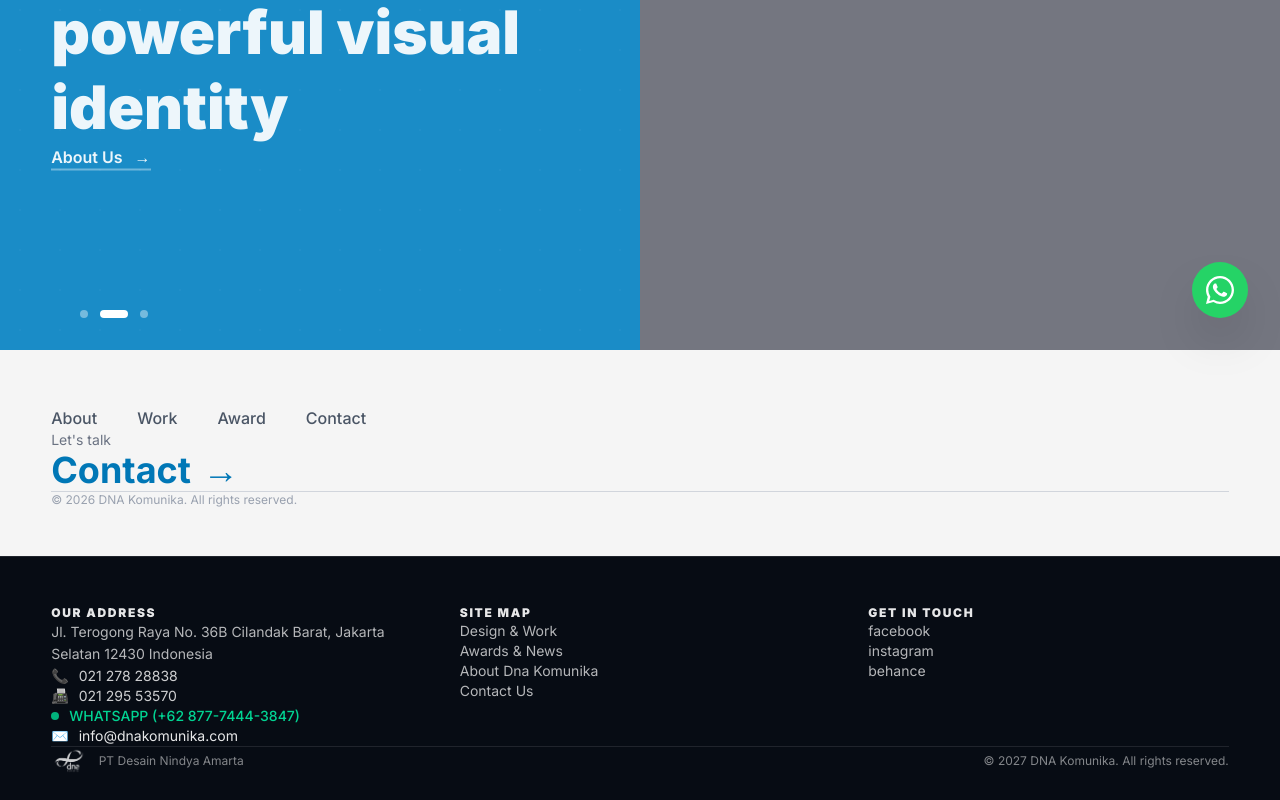
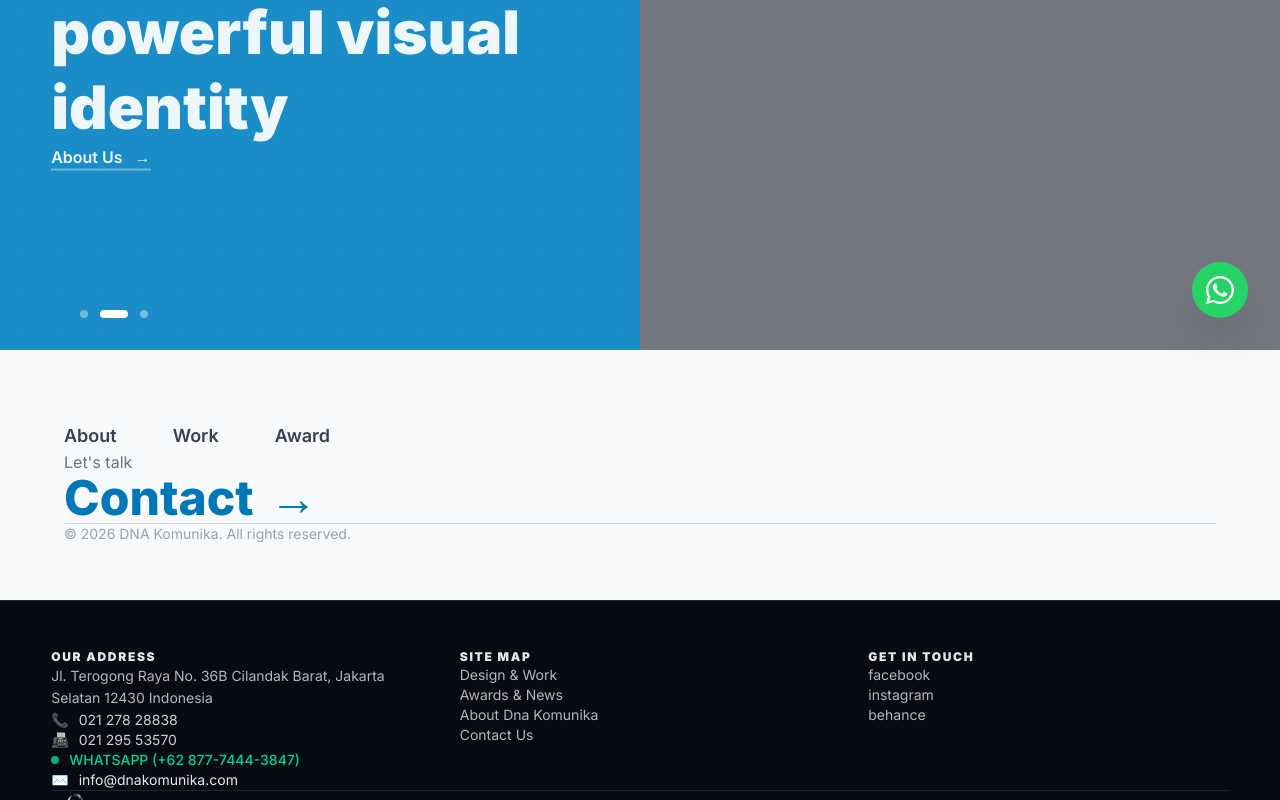
Before and after one commit to SamJinWoo99/DNA-Company-Profile, a Next.js app: page / in a window 1280 px wide. Shown: the part 450-1250 px from the top of the page. Built offline with nearby package versions, Linux system fonts and the light colour scheme.

Commit message:
Remove small contact link and add comfortable breathing room spacing

```diff
--- a/app/components/InfoTable.tsx
+++ b/app/components/InfoTable.tsx
@@ -10,28 +10,27 @@ export default function InfoTable() {
     { label: t("nav.about"), href: "/about" },
     { label: t("nav.work"), href: "/work" },
     { label: t("nav.award"), href: "/award" },
-    { label: t("nav.contact"), href: "/contact" },
   ];
 
   return (
     <section
       className="w-full select-none"
       style={{
-        background: "#f5f5f5",
-        paddingTop: "clamp(3.5rem, 6vh, 5rem)",
-        paddingBottom: "clamp(3rem, 5vh, 4.5rem)",
-        paddingLeft: "clamp(1.5rem, 4vw, 4rem)",
-        paddingRight: "clamp(1.5rem, 4vw, 4rem)",
+        background: "#f8f9fa",
+        paddingTop: "clamp(4.5rem, 7vh, 6rem)",
+        paddingBottom: "clamp(3.5rem, 6vh, 5rem)",
+        paddingLeft: "clamp(2rem, 5vw, 5rem)",
+        paddingRight: "clamp(2rem, 5vw, 5rem)",
       }}
     >
       <div className="w-full max-w-full">
         {/* Navigation Links Row */}
-        <div className="flex flex-wrap gap-6 sm:gap-10 mb-12">
+        <div className="flex flex-wrap gap-8 sm:gap-14 mb-16">
           {navLinks.map((link) => (
             <Link
               key={link.href}
               href={link.href}
-              className="text-sm sm:text-base font-medium text-gray-600 hover:text-gray-900 transition-colors"
+              className="text-base sm:text-lg font-semibold text-gray-700 hover:text-[#0077b6] transition-colors"
             >
               {link.label}
             </Link>
@@ -39,20 +38,20 @@ export default function InfoTable() {
         </div>
 
         {/* Contact CTA */}
-        <div className="pb-10 border-b border-gray-300">
-          <span className="text-xs sm:text-sm text-gray-500 block mb-2">
+        <div className="pb-12 border-b border-gray-300">
+          <span className="text-sm sm:text-base text-gray-500 block mb-4">
             {t("footer.lets_talk")}
           </span>
           <Link
             href="/contact"
-            className="text-2xl sm:text-3xl lg:text-4xl font-bold text-[#0077b6] hover:text-[#005a8d] transition-colors inline-flex items-center gap-3"
+            className="text-3xl sm:text-4xl lg:text-5xl font-extrabold text-[#0077b6] hover:text-[#005a8d] transition-colors inline-flex items-center gap-4"
           >
             {t("nav.contact")} <span aria-hidden="true">→</span>
           </Link>
         </div>
 
         {/* Bottom copyright */}
-        <div className="pt-6 text-xs text-gray-400">
+        <div className="pt-8 text-xs sm:text-sm text-gray-400">
           © {new Date().getFullYear()} DNA Komunika. All rights reserved.
         </div>
       </div>
```
